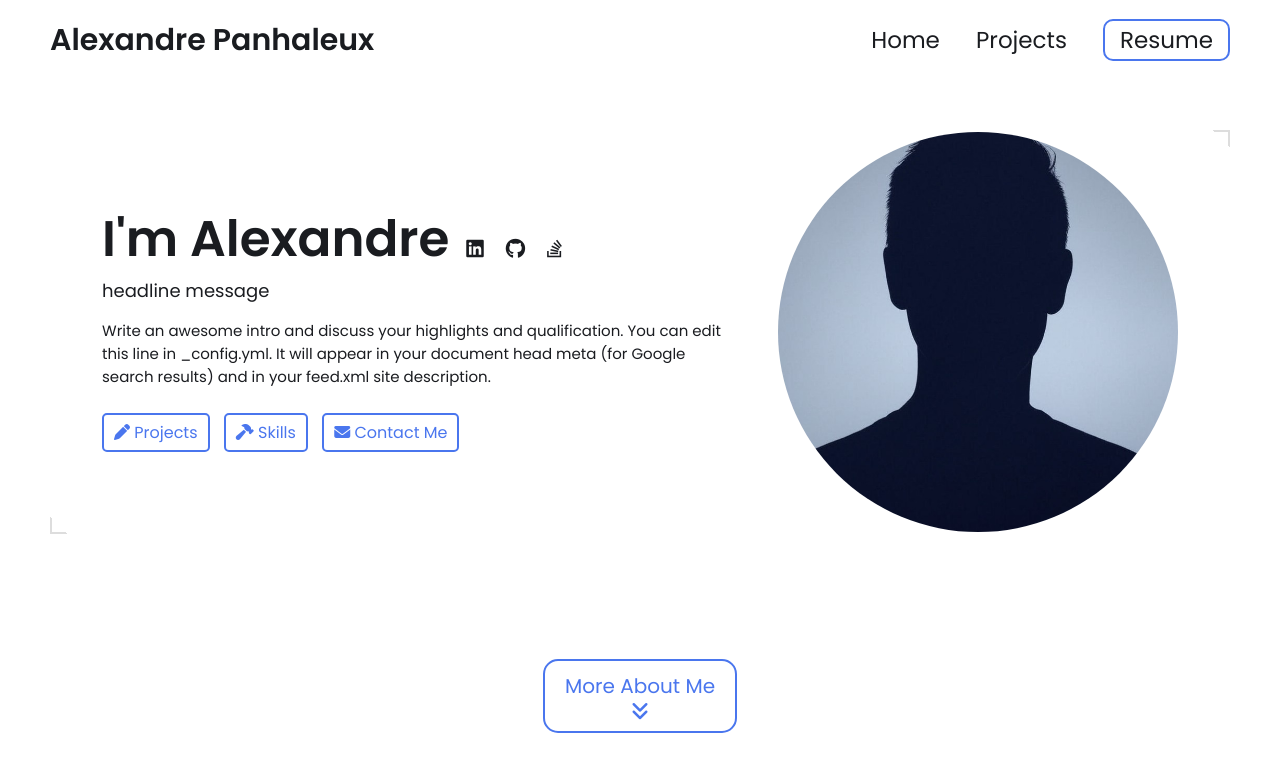
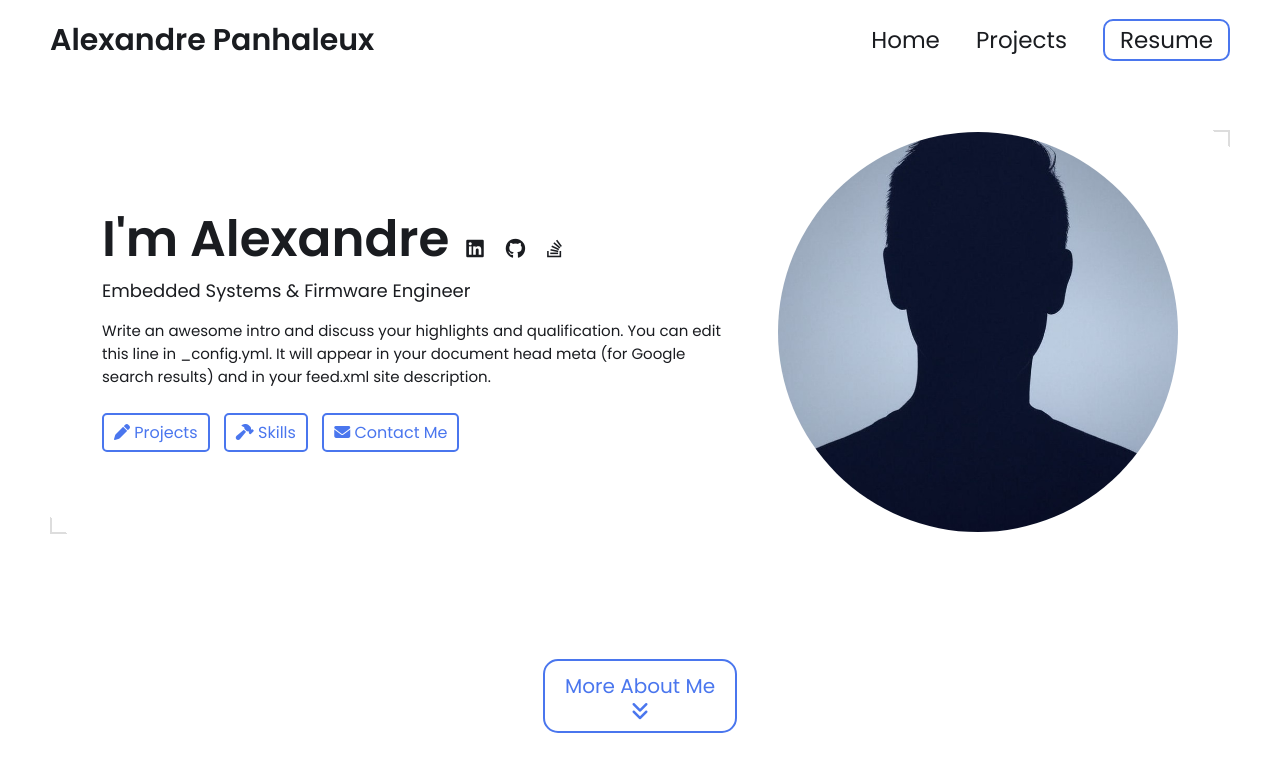
Before and after one commit to alexandrephl/alexandrephl.github.io, a Jekyll site: the page built from index.html, in a window 1280 px wide and 900 px high. Shown: the top 772 px of the window. Built offline with Jekyll 4.4.1, drawn with Linux system fonts in a browser that asks for light colours.

Commit message:
Update _config.yml

```diff
--- a/_config.yml
+++ b/_config.yml
@@ -13,7 +13,7 @@ title: Alexandre Panhaleux's Portfolio # This is what shows up in the tab of the
 
 # Hero Section
 name: Alexandre Panhaleux
-headline: headline message
+headline: Embedded Systems & Firmware Engineer
 description: >- # dont remove this line. this will ignore all new lines until the next section
   Write an awesome intro and discuss your highlights and qualification. You can edit this
   line in _config.yml. It will appear in your document head meta (for
```
